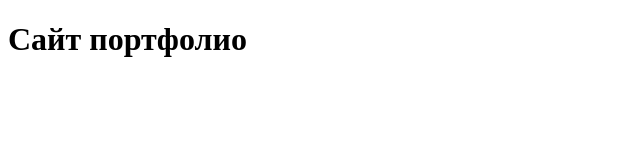
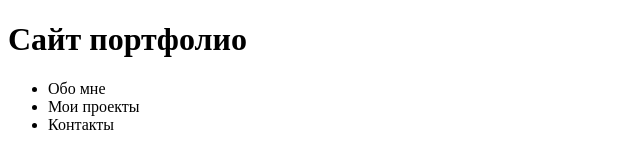
Before and after one commit to ivan4352Lebedev/Test, a plain HTML site: page index.html in a window 1280 px wide. Shown: the whole page, without its empty margins (0-640 px from the left). Drawn offline with Linux system fonts and the light colour scheme.

Commit message:
добавили навигацию

```diff
--- a/index.html
+++ b/index.html
@@ -8,5 +8,12 @@
 </head>
 <body>
     <h1>Сайт портфолио</h1>
+    <nav>
+        <ul>
+            <li>Обо мне</li>
+            <li>Мои проекты</li>
+            <li>Контакты</li>
+        </ul>
+    </nav>
 </body>
 </html>
```
